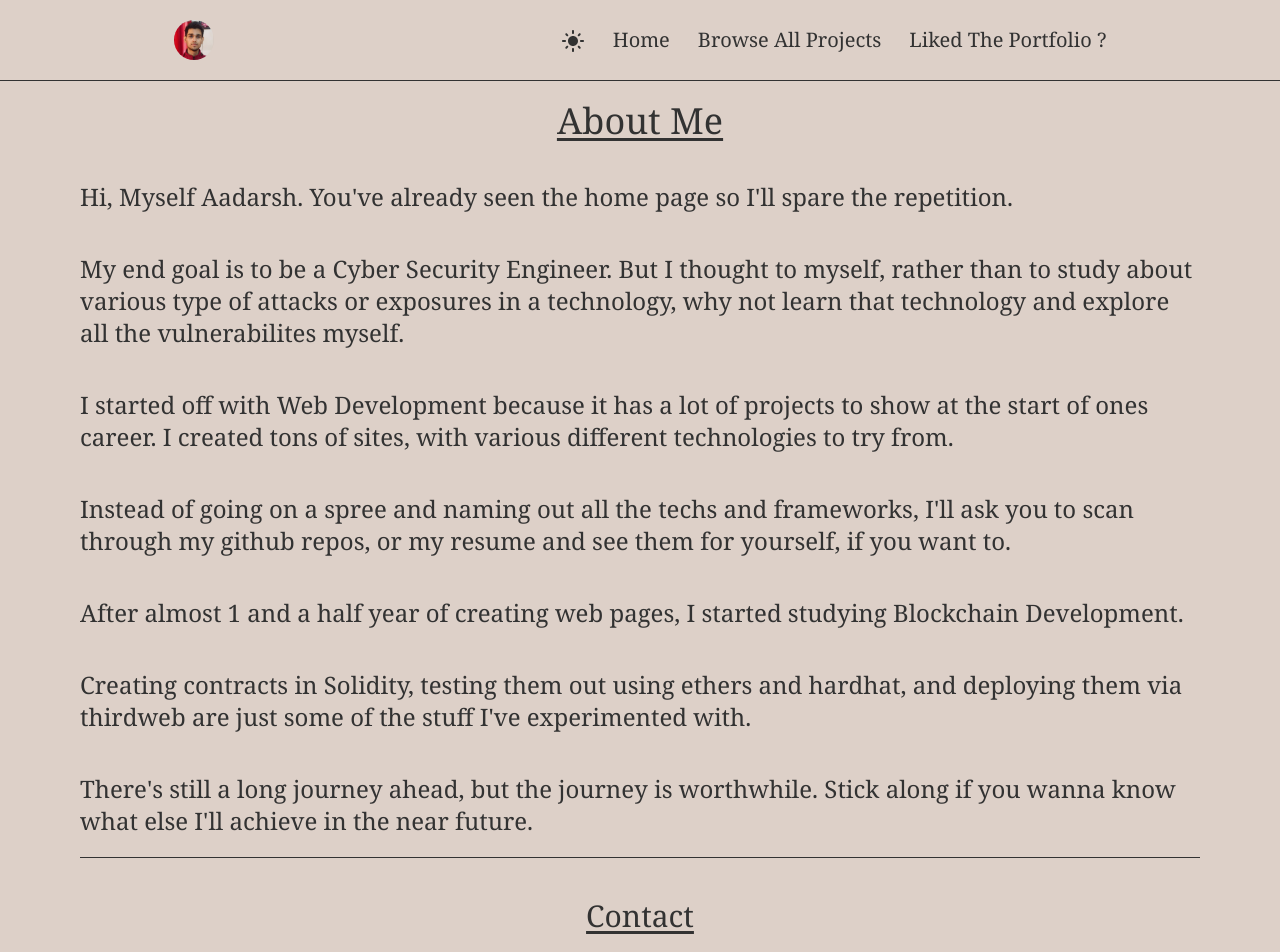
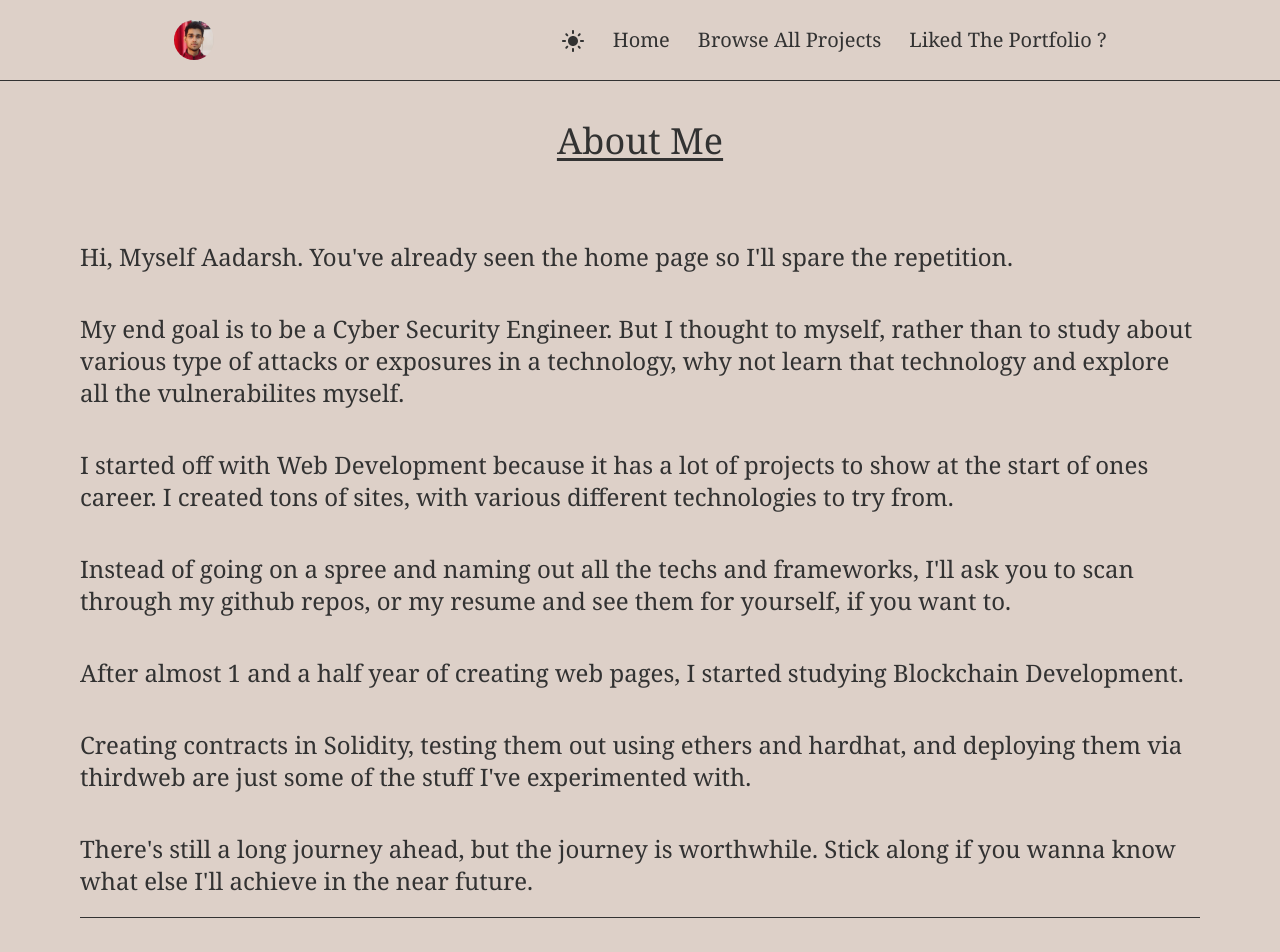
Before and after one commit to renji18/Portfolio-v1, a React (Create React App) app: page /extras in a window 1280 px wide. Shown: the top 952 px of the page. Built offline with nearby package versions, Linux system fonts and the light colour scheme.

Commit message:
forth deploy

```diff
--- a/src/pages/Extras.js
+++ b/src/pages/Extras.js
@@ -11,14 +11,16 @@ const Extras = () => {
     "There's still a long journey ahead, but the journey is worthwhile. Stick along if you wanna know what else I'll achieve in the near future.",
   ];
   return (
-    <div className="bg-[#DDD0C8] py-5 px-10 sm:px-20 gap-10 flex lg:text-2xl text-xl leading-[40px] flex-col items-center dark:bg-[#041828] text-[#323232] dark:text-[#BFA181] font-serif">
-      <h1 className="text-4xl underline-offset-4 underline">About Me</h1>
+    <div className="bg-[#DDD0C8] py-10 px-10 sm:px-20 gap-10 flex lg:text-2xl text-xl leading-[40px] flex-col items-center dark:bg-[#041828] text-[#323232] dark:text-[#BFA181] font-serif">
+      <h1 className="text-4xl lg:mb-10 underline-offset-4 underline">
+        About Me
+      </h1>
       <div className="flex border-b border-b-[#323232] pb-5 dark:border-b-[#178582] lg:gap-10 flex-col gap-7">
         {bullshit.map((item, index) => (
           <p key={index}>{item}</p>
         ))}
       </div>
-      <h1 className="text-3xl underline-offset-4 underline">Contact</h1>
+      <h1 className="text-3xl lg:mb-10 underline-offset-4 underline">Contact</h1>
     </div>
   );
 };
```
